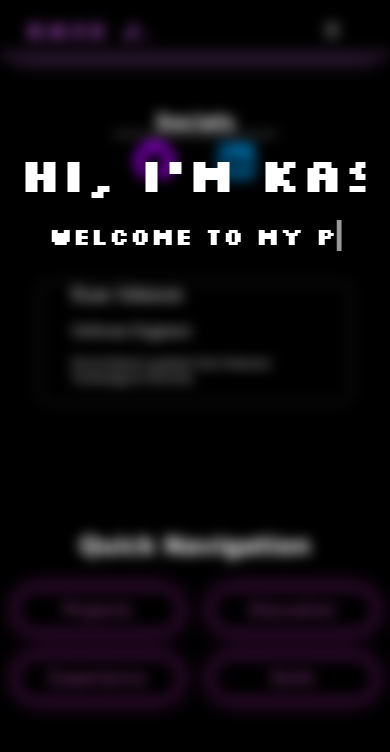
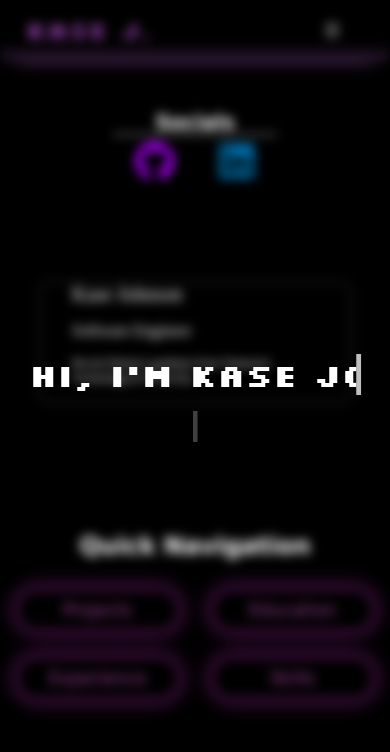
Before and after one commit to Kasej01/portfolio, a React (Create React App) app: page / in a window 390 px wide. Shown: the top 752 px of the page. Built offline with nearby package versions, Linux system fonts and the light colour scheme; no server answers; a web font is replaced by a local one.

Commit message:
Updated timing for hero typewriter and blur effects

```diff
--- a/src/styles/blur.css
+++ b/src/styles/blur.css
@@ -26,7 +26,7 @@
 }
 
 .blurred-content {
-    animation: fadeIn 14s ease-out forwards;
+    animation: fadeIn 10s ease-out forwards;
 }
 
 @keyframes fadeIn {
--- a/src/styles/components/hero.css
+++ b/src/styles/components/hero.css
@@ -6,7 +6,7 @@
     right: 0;
     margin: auto;
     text-align: center;
-    padding-top: 15vh;
+    padding-top: 40vh;
     animation: hero-animation 4s ease forwards;
     font-family: "Silkscreen", serif;
     font-weight: 400;
@@ -29,19 +29,19 @@
 
 
 .hero-title{
-    animation: typewriter 4s steps(20) forwards alternate,
-        typewriter-backwards 4s 7.5s steps(20) forwards alternate,
-        blink 4s steps(20) forwards normal,
-        blink 5s steps(20) 7s forwards normal,
-        disapear 12.5s forwards;
+    animation: typewriter 3s steps(20) forwards alternate,
+        typewriter-backwards 3s 5.5s steps(20) forwards alternate,
+        blink 3s steps(20) forwards normal,
+        blink 4s steps(20) 5s forwards normal,
+        disapear 11.5s forwards;
 }
 .hero-desc {
     opacity: 0;
-    animation: typewriter 3s steps(25) 3.5s forwards alternate,
-        typewriter-backwards 4s 5s steps(20) forwards alternate,
-        blink 5s steps(20) 4s forwards normal,
-        appear 200ms 3.5s forwards,
-        disapear 11s 4s forwards;
+    animation: typewriter 3s steps(25) 2.5s forwards alternate,
+        typewriter-backwards 3s 3s steps(20) forwards alternate,
+        blink 4s steps(20) 3s forwards normal,
+        appear 200ms 2.5s forwards,
+        disapear 10s 4s forwards;
 }
 
 @keyframes typewriter {
@@ -93,10 +93,24 @@
     }
 }
 
+@media screen and (max-width: 500px){
+    .hero-title{
+        font-size: 1.3rem;
+    }
+    .hero-desc{
+        font-size: 1rem;
+    }
+
+    .hero-title,
+    .hero-desc{
+        max-width: 100vw;
+    }
+}
+
 
 @media screen and (max-width: 700px){
     .hero-title{
-        font-size: 3rem;
+        font-size: 2rem;
     }
     .hero-desc{
         font-size: 1.5rem;
@@ -104,6 +118,6 @@
 
     .hero-title,
     .hero-desc{
-        max-width: 90vw;
+        max-width: 100vw;
     }
 }
```
